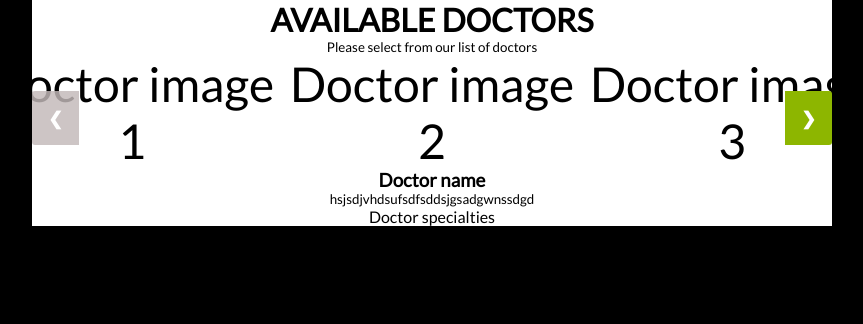
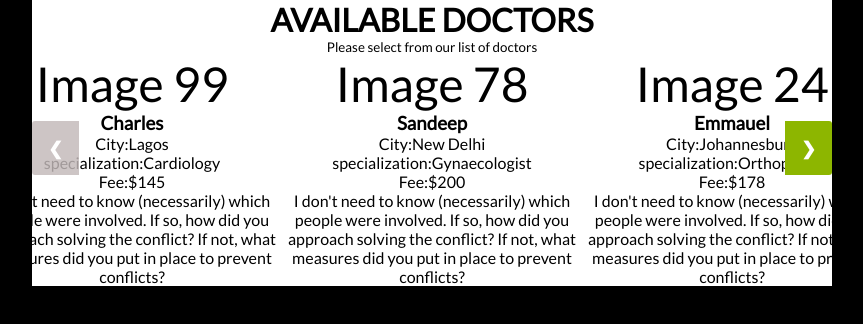
Before and after one commit to mailsg/medimate-frontend, a React (Create React App) app: page / in a window 1280 px wide. Shown: the top 324 px of the page, without its empty margins (208-1071 px from the left). Built offline with nearby package versions, Linux system fonts and the light colour scheme.

Commit message:
Refactor Doctors component to display dynamic data

```diff
--- a/public/index.html
+++ b/public/index.html
@@ -26,6 +26,7 @@
     -->
     <title>Doctors Appointment</title>
     <link href='https://fonts.googleapis.com/css?family=Lato' rel='stylesheet'>
+    <script src="https://kit.fontawesome.com/a076d05399.js" crossorigin="anonymous"></script>
   </head>
   <body>
     <noscript>You need to enable JavaScript to run this app.</noscript>
--- a/src/App.css
+++ b/src/App.css
@@ -95,7 +95,7 @@ img {
   }
 
   .second, .third {
-    display: flex;
+    display: block;
   }
 
   .slides {
--- a/src/components/Doctors.js
+++ b/src/components/Doctors.js
@@ -2,15 +2,38 @@ import React, { useState } from 'react';
 
 function Doctors() {
   const doctors = [
-    'Doctor image 1',
-    'Doctor image 2',
-    'Doctor image 3',
-    'Doctor image 4',
-    'Doctor image 5',
-    'Doctor image 6',
-    'Doctor image 7',
-    'Doctor image 8',
-    'Doctor image 9',
+    {
+      name: 'Charles',
+      specialization: 'Cardiology',
+      city: 'Lagos',
+      bio: "I don't need to know (necessarily) which people were involved. If so, how did you approach solving the conflict? If not, what measures did you put in place to prevent conflicts?",
+      fee_per_appointment: '$145',
+      image: 'Image 99',
+    },
+    {
+      name: 'Sandeep',
+      specialization: 'Gynaecologist',
+      city: 'New Delhi',
+      bio: "I don't need to know (necessarily) which people were involved. If so, how did you approach solving the conflict? If not, what measures did you put in place to prevent conflicts?",
+      fee_per_appointment: '$200',
+      image: 'Image 78',
+    },
+    {
+      name: 'Emmauel',
+      specialization: 'Orthopedics',
+      city: 'Johannesburg',
+      bio: "I don't need to know (necessarily) which people were involved. If so, how did you approach solving the conflict? If not, what measures did you put in place to prevent conflicts?",
+      fee_per_appointment: '$178',
+      image: 'Image 24',
+    },
+    {
+      name: 'Ariel',
+      specialization: 'doctor',
+      city: 'Buenos Ares',
+      bio: "I don't need to know (necessarily) which people were involved. If so, how did you approach solving the conflict? If not, what measures did you put in place to prevent conflicts?",
+      fee_per_appointment: '$580',
+      image: 'Image 17',
+    },
   ];
 
   const [currentIndex, setCurrentIndex] = useState(0);
@@ -37,13 +60,64 @@ function Doctors() {
       <h1>AVAILABLE DOCTORS</h1>
       <small>Please select from our list of doctors</small>
       <div className="slides">
-        <div className="placeholder first">{doctors[currentIndex]}</div>
-        <div className="placeholder second">{doctors[currentIndex + 1]}</div>
-        <div className="placeholder third">{doctors[currentIndex + 2]}</div>
+        <div>
+          <div className="placeholder first">{doctors[currentIndex].image}</div>
+          <h3>{doctors[currentIndex].name}</h3>
+          <div>
+            <p>
+              City:
+              {doctors[currentIndex].city}
+            </p>
+            <p>
+              specialization:
+              {doctors[currentIndex].specialization}
+            </p>
+            <p>
+              Fee:
+              {doctors[currentIndex].fee_per_appointment}
+            </p>
+          </div>
+          <p>{doctors[currentIndex].bio}</p>
+        </div>
+        <div className="second">
+          <div className="placeholder">{doctors[currentIndex + 1].image}</div>
+          <h3>{doctors[currentIndex + 1].name}</h3>
+          <div>
+            <p>
+              City:
+              {doctors[currentIndex + 1].city}
+            </p>
+            <p>
+              specialization:
+              {doctors[currentIndex + 1].specialization}
+            </p>
+            <p>
+              Fee:
+              {doctors[currentIndex + 1].fee_per_appointment}
+            </p>
+          </div>
+          <p>{doctors[currentIndex + 1].bio}</p>
+        </div>
+        <div className="third">
+          <div className="placeholder">{doctors[currentIndex + 2].image}</div>
+          <h3>{doctors[currentIndex + 2].name}</h3>
+          <div>
+            <p>
+              City:
+              {doctors[currentIndex + 2].city}
+            </p>
+            <p>
+              specialization:
+              {doctors[currentIndex + 2].specialization}
+            </p>
+            <p>
+              Fee:
+              {doctors[currentIndex + 2].fee_per_appointment}
+            </p>
+          </div>
+          <p>{doctors[currentIndex + 2].bio}</p>
+        </div>
       </div>
-      <h3>Doctor name</h3>
-      <small>hsjsdjvhdsufsdfsddsjgsadgwnssdgd</small>
-      <p>Doctor specialties</p>
 
       <button type="button" className="prev" onClick={prevSlide} style={prevButtonStyle}>&#10094;</button>
       <button type="button" className="next" onClick={nextSlide} style={nextButtonStyle}>&#10095;</button>
```
